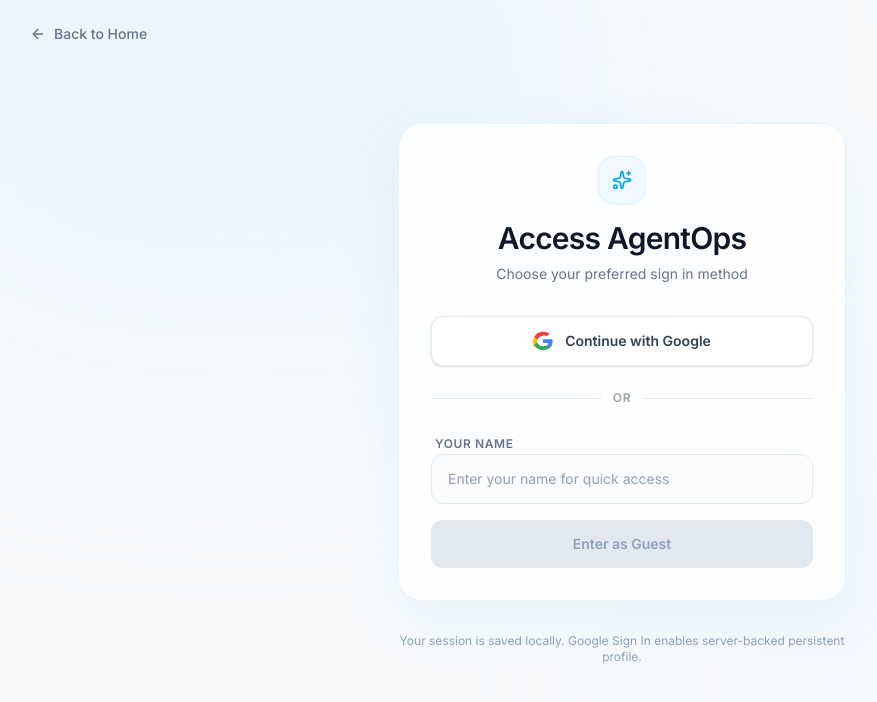
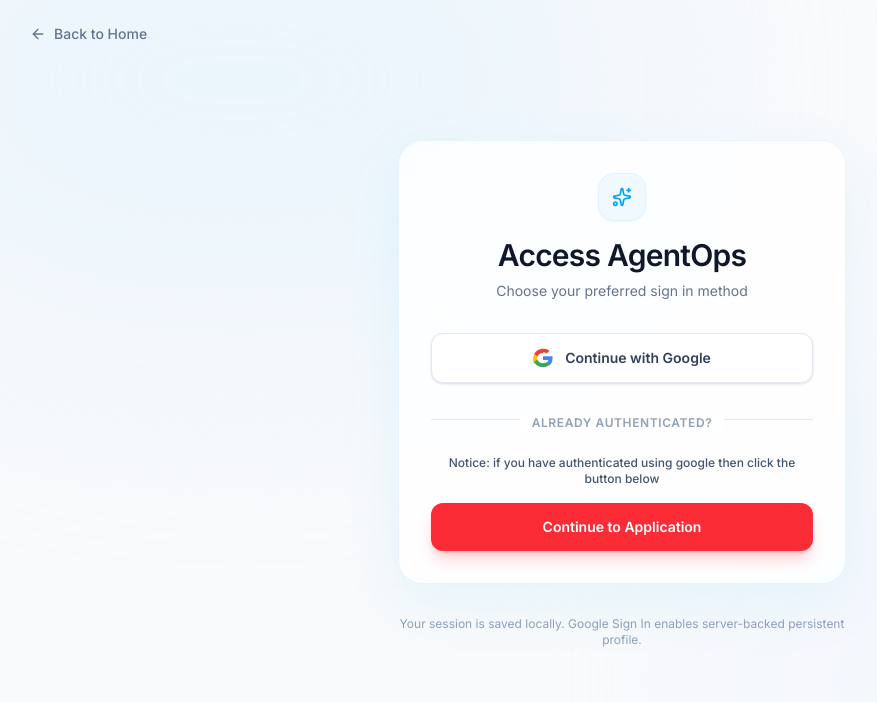
Before and after one commit to merajstack/AgentOps, a Next.js app: page /auth in a window 1280 px wide. Shown: the top 702 px of the page, without its empty margins (18-895 px from the left). Built offline with nearby package versions, Linux system fonts and the light colour scheme; no server answers.

Commit message:
fixed authentication flow architechture

```diff
--- a/src/app/auth/page.tsx
+++ b/src/app/auth/page.tsx
@@ -8,7 +8,6 @@ import { supabase } from '@/lib/supabase'
 export default function AuthPage() {
   const router = useRouter()
 
-  const [name, setName] = useState('')
   const [loading, setLoading] = useState(false)
   const [errorMessage, setErrorMessage] = useState('')
 
@@ -26,35 +25,6 @@ export default function AuthPage() {
     } catch (err: any) {
       setLoading(false)
       setErrorMessage(err.message || 'Failed to initialize Google login.')
-    }
-  }
-
-  const handleGuestLogin = () => {
-    if (!name.trim()) {
-      setErrorMessage('Name is required for guest entry.')
-      return
-    }
-
-    setLoading(true)
-    setErrorMessage('')
-
-    try {
-      const guestId = 'guest_' + Math.random().toString(36).substr(2, 9)
-      const guestUser = {
-        id: guestId,
-        name: name.trim(),
-        email: 'guest@agentops-auto.vercel.app',
-      }
-
-      localStorage.setItem('agentops_user', JSON.stringify(guestUser))
-
-      // Simulate slight delay for premium animation transition
-      setTimeout(() => {
-        router.push('/')
-      }, 1000)
-    } catch (err: any) {
-      setLoading(false)
-      setErrorMessage('Failed to enter as guest. Please try again.')
     }
   }
 
@@ -137,35 +107,25 @@ export default function AuthPage() {
                 <span>Continue with Google</span>
               </button>
 
-              <div className="relative flex items-center justify-center">
+              <div className="relative flex items-center justify-center pt-2">
                 <div className="absolute inset-0 flex items-center">
                   <div className="w-full border-t border-slate-200"></div>
                 </div>
                 <span className="relative px-3 bg-white text-xs text-slate-400 font-semibold uppercase tracking-wider">
-                  Or
+                  Already Authenticated?
                 </span>
               </div>
 
-              {/* Guest / Instant Name Entry */}
-              <div className="space-y-4">
-                <div className="space-y-1.5">
-                  <label className="text-xs font-semibold uppercase tracking-wider text-slate-500 px-1">
-                    Your Name
-                  </label>
-                  <input
-                    type="text"
-                    value={name}
-                    onChange={(e) => setName(e.target.value)}
-                    placeholder="Enter your name for quick access"
-                    className="w-full bg-slate-50/50 border border-slate-200 rounded-xl px-4 py-3.5 text-slate-800 placeholder-slate-400 focus:outline-none focus:ring-2 focus:ring-sky-500/20 focus:border-sky-500 transition-all text-sm"
-                  />
-                </div>
+              {/* Redirect for Authenticated Users */}
+              <div className="space-y-4 text-center">
+                <p className="text-xs font-medium text-slate-600">
+                  Notice: if you have authenticated using google then click the button below
+                </p>
                 <button
-                  onClick={handleGuestLogin}
-                  disabled={!name.trim()}
-                  className="w-full bg-sky-500 hover:bg-sky-600 disabled:bg-slate-200 disabled:text-slate-400 text-white font-semibold py-3.5 rounded-xl transition-all shadow-lg shadow-sky-500/25 disabled:shadow-none text-sm cursor-pointer"
+                  onClick={() => window.location.href = 'https://agentops-auto.vercel.app'}
+                  className="w-full bg-red-500 hover:bg-red-600 text-white font-semibold py-3.5 rounded-xl transition-all shadow-lg shadow-red-500/25 text-sm cursor-pointer"
                 >
-                  Enter as Guest
+                  Continue to Application
                 </button>
               </div>
             </div>
```
